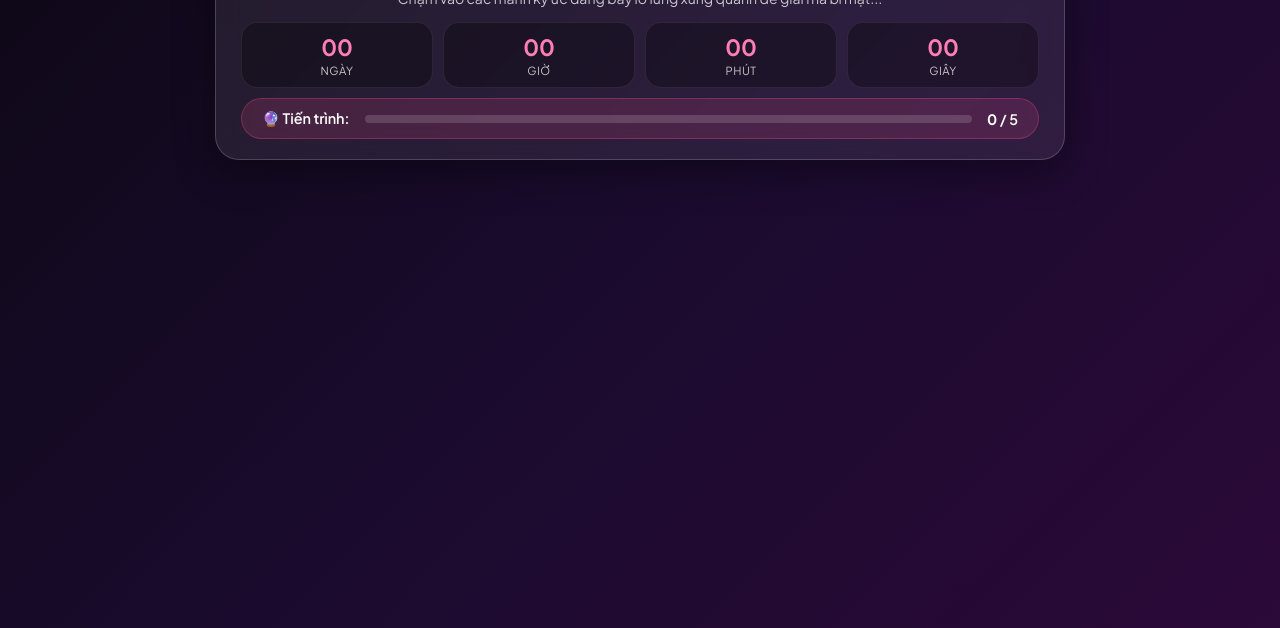
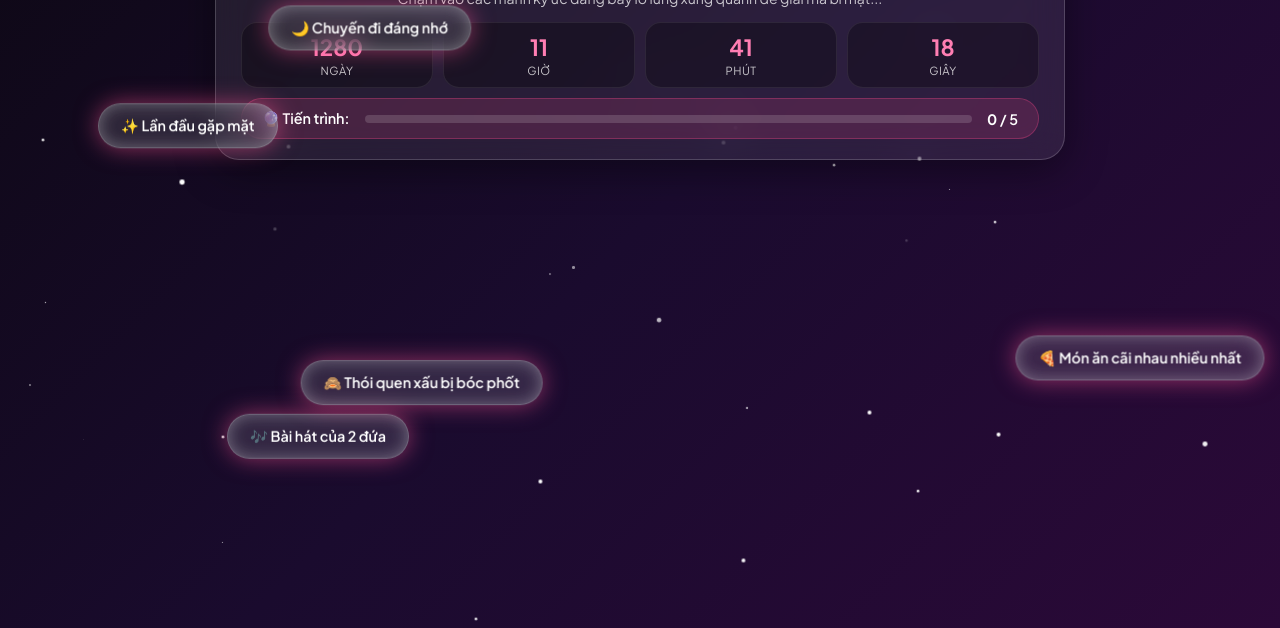
Before and after one commit to nguyenphuoclocclo/our-memories, a plain HTML site: page index.html in a window 1280 px wide. Shown: the part 172-800 px from the top of the page. Drawn offline with Linux system fonts and the light colour scheme.

Commit message:
Add comment for class FloatingOrb

```diff
--- a/index.html
+++ b/index.html
@@ -173,5 +173,7 @@
 
     <!-- Toast Notification -->
     <div class="toast-msg" id="toastMsg"></div>
+
+    <script src="./script.js"></script>
 </body>
 </html>
--- a/script.js
+++ b/script.js
@@ -74,45 +74,87 @@ let collectedCount = 0;
 let activeMemoryIndex = null;
 const floatingArea = document.getElementById('floating-area');
 
+// Class này chịu tránh nhiệm sinh ra một quả cầu kỷ niệm lơ lửng trên màn hình
 class FloatingOrb {
+    // data: Chứa thông tin kỷ niệm
+    // index: Thứ tự của quả cầu này trong danh sách
     constructor(data, index) {
         this.data = data;
         this.index = index;
+
         this.element = document.createElement('div');
         this.element.className = 'floating-orb';
+
+        // Chèn nội dung HTML vào trong quả cầu
+        // Example:
+        // <div class="floating-orb">
+        // <div class="orb-inner">🎈 Sinh nhật 20 tuổi</div>
+        // </div>
         this.element.innerHTML = `<div class="orb-inner">${data.icon} ${data.label}</div>`;
 
         // Vị trí xuất phát ngẫu nhiên
-        const padding = 60;
-        const headerOffset = 220; // Tránh đè lên phần header
+        const padding = 60; // Lùi vào 60px từ các mép màn hình (để quả cầu không bị mép màn hình che mất)
+        const headerOffset = 220; // Chừa lại 220px tính từ đỉnh màn hình xuống (tránh việc quả cầu xuất hiện đè lên thanh Tiêu đề / Header của trang web)
+
+        // Kích thước ước tính của quả cầu (rộng 180px, cao 45px)
         this.width = 180;
         this.height = 45;
 
+        // - Giả sử màn hình máy tính rộng window.innerWidth = 1000px
+        // - Vùng chiều rộng an toàn còn lại = 1000 - 180 - (60*2) = 700
+        // - Math.random() trả về 1 số ngẫu nhiên từ 0.0 đến 1.0 (ví dụ: 0.5)
+        // - Tọa độ X = 60 + (0.5 * 700) = 410
+        // => Kết quả: Quả cầu xuất hiện ở vị trí X = 410px (rất an toàn, không bị chèn ra ngoài lề trái hay lề phải)
         this.x = padding + Math.random() * Math.max(50, (window.innerWidth - this.width - padding * 2));
+
+        // - Giả sử chiều cao màn hình window.innerHeight = 800px
+        // - Vùng chiều cao an toàn còn lại = 800 - 220 - 45 - 60 = 475
+        // - Math.random() trả về 1 số ngẫu nhiên từ 0.0 đến 1.0 (ví dụ: 0.2)
+        // - Tọa độ Y = 220 + 0.2 * 475 = 315
+        // => Kết quả: Quả cầu nằm ở vị trí Y = 315px (nằm bên dưới Header 220px và không bị lọt xuống dưới cùng)
         this.y = headerOffset + Math.random() * Math.max(50, (window.innerHeight - headerOffset - this.height - padding));
 
-        // Vận tốc di chuyển nhẹ nhàng
+        // Tạo vận tốc di chuyển & Pha dao động lơ lửng
+        // Math.random() trả về từ 0.0 đến 1.0
+        // Trừ 0.5 giúp giá trị thành từ -0.5 đến +0.5 (âm nghĩa là trôi sang trái/lên trên, dương là trôi sang phải/xuống dưới)
+        // Nhân 1.5 để tăng dải tốc độ lên khoảng [-0.75px, +0.75px] mỗi khung hình
         this.vx = (Math.random() - 0.5) * 1.5;
         this.vy = (Math.random() - 0.5) * 1.5;
+
+        // + Xử lý trường hợp vận tốc quá chậm
+        // - Tại sao cần đoạn này? Nếu Math.random() vô tình sinh ra vx = 0.01, quả cầu sẽ đứng gần như bất động
+        // - Đoạn code kiểm tra nếu độ lớn tốc độ < 0.4, nó sẽ ép tốc độ tối thiểu lên 0.5 (hoặc -0.5 tùy ngẫu nhiên). Nhờ vậy quả cầu nào cũng trôi động nhẹ nhàng chứ không bị "băng hà" đứng yên
         if (Math.abs(this.vx) < 0.4) this.vx = 0.5 * (Math.random() > 0.5 ? 1 : -1);
         if (Math.abs(this.vy) < 0.4) this.vy = 0.5 * (Math.random() > 0.5 ? 1 : -1);
 
+        // Tạo một góc pha (phase) ngẫu nhiên từ 0 đến 2π (0 đến 360 độ). Góc này dùng cho hàm nhấp nhô hình Sin (Math.sin), giúp các quả cầu không bị lắc bồng bềnh cùng một lúc mà mỗi quả có nhịp sóng riêng biệt
         this.phase = Math.random() * Math.PI * 2;
+
+        // Đã được thu thập/người dùng click xem chưa ?
         this.isCollected = false;
+
+        // Người dùng có đang rê chuột lên nó không ?
         this.isHovered = false;
 
-        // Tạm dừng di chuyển khi rê chuột/chạm vào để không bị giật và dễ click
+        // Lắng nghe khi người dùng rê chuột vào (mouseenter), rê chuột ra (mouseleave) hoặc chạm ngón tay vào màn hình (touchstart)
+        // Trong vòng lặp chạy hàm update(), nếu isHovered === true thì quả cầu sẽ đứng yên tạm thời, giúp người dùng dễ dàng bấm vào mà không bị tình trạng đang bấm thì quả cầu trôi mất tay
         this.element.addEventListener('mouseenter', () => { this.isHovered = true; });
         this.element.addEventListener('mouseleave', () => { this.isHovered = false; });
         this.element.addEventListener('touchstart', () => { this.isHovered = true; }, { passive: true });
 
-        // Gán sự kiện click
+        // Bắt sự kiện khi người dùng click vào quả cầu:
         this.element.addEventListener('click', (e) => {
             e.stopPropagation();
-            openMemoryModal(this.index);
+            if (this.index !== null && this.index !== undefined) {
+                // Gọi hàm mở hộp thoại Pop-up (modal) để hiển thị chi tiết bức ảnh/kỷ niệm của quả cầu thứ this.index
+                openMemoryModal(this.index);
+            }
         });
 
+        // Chính thức chèn thẻ <div> quả cầu vào khung chứa floatingArea trên giao diện HTML thật. Bây giờ quả cầu đã xuất hiện trên màn hình
         floatingArea.appendChild(this.element);
+
+        // Gọi ngay hàm vẽ vị trí để áp dụng tọa độ (X, Y) vừa tính ở trên lên thuộc tính CSS transform: translate3d(x, y, 0) giúp quả cầu nhảy ngay tới vị trí cần đứng
         this.updatePosition();
     }
 
```
